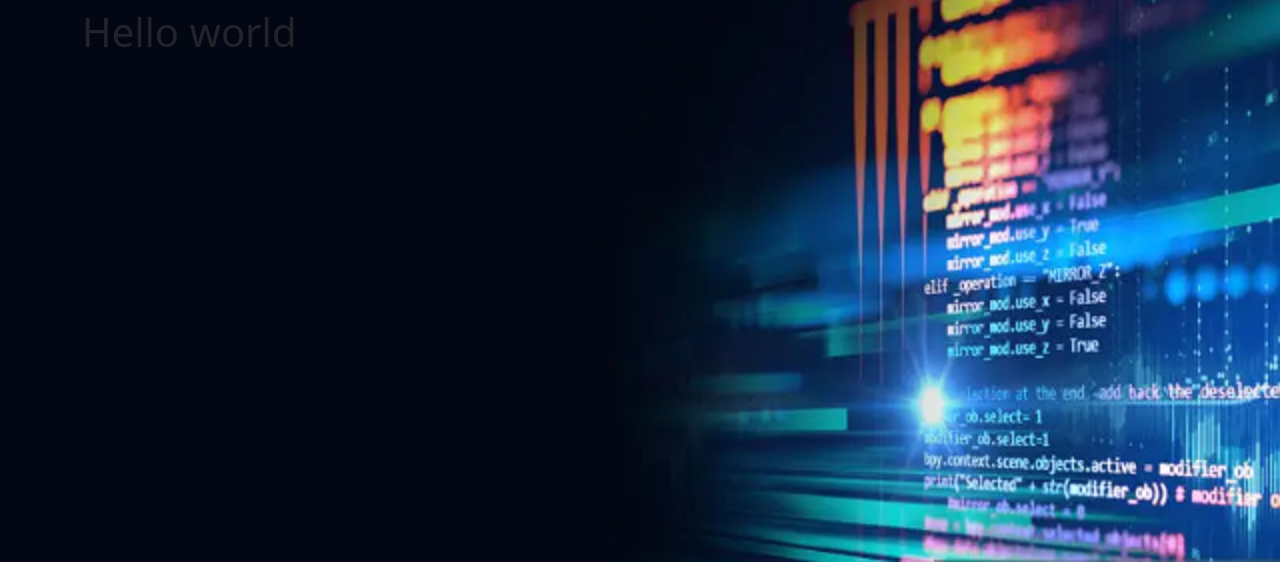
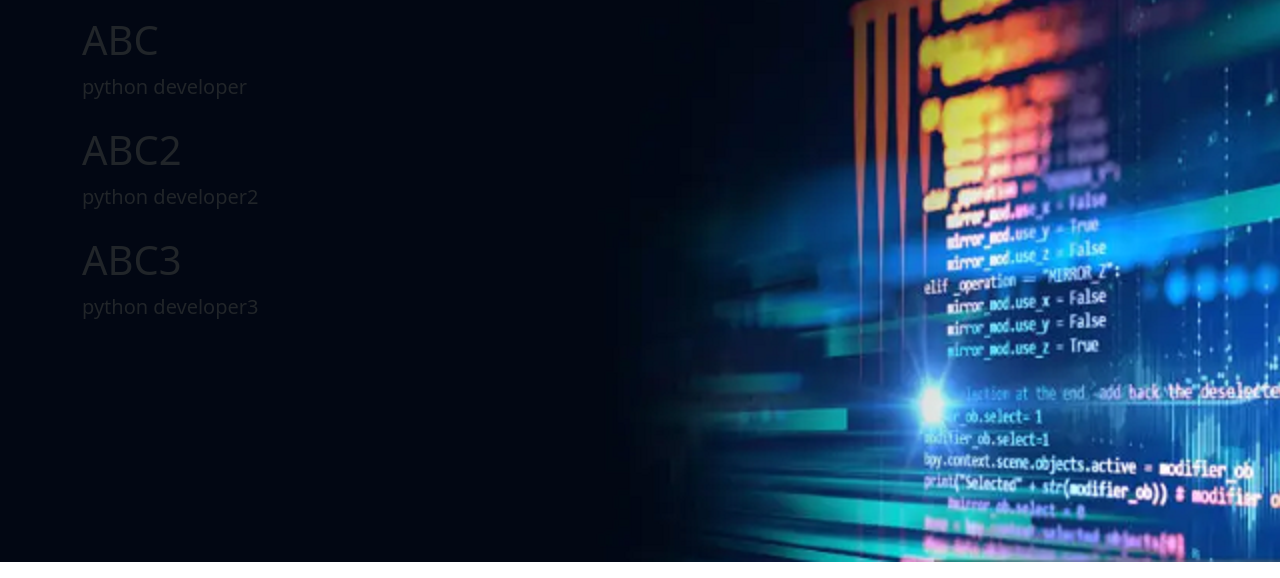
Before and after one commit to leoseis/-portfolio, a Django app: page /experience/ in a window 1280 px wide. Shown: the part 80-658 px from the top of the page. Run offline with Django 5.2, Linux system fonts and the light colour scheme.

Commit message:
looped therough exeproence dictionary

```diff
--- a/ebo/templates/experience.html
+++ b/ebo/templates/experience.html
@@ -1,10 +1,16 @@
 {% extends "base.html" %}
 {% load static %}
 {% block content1 %}
-
 <div class="row my-2">
 
-  <h1> Hello world</h1>
+    {% for eachitem in experience %}
+        <div class="jumbtron jumbtron-fluid mt-2">
+            <h1 class="display4"> {{eachitem.company}} </h1>
+            <p class="lead"> {{eachitem.position}}</p>
+        </div>
+    {% endfor %}
+
+
 </div>
 
 {% endblock content1 %}
--- a/ebo/views.py
+++ b/ebo/views.py
@@ -47,5 +47,14 @@ def projects (request):
     return render (request,"projects.html",{"projects_show": projects_show})
 
 
+
 def experience(request):
-    return render(request, "experience.html")
+    experience=[
+        {"company":"ABC",
+         "position":"python developer"},
+        {"company":"ABC2",
+         "position":"python developer2"},
+        {"company":"ABC3",
+         "position":"python developer3"}
+    ]
+    return render (request,"experience.html",{"experience":experience})
```
